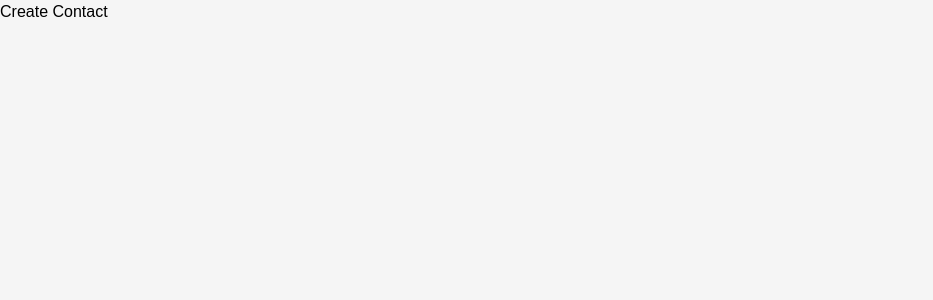
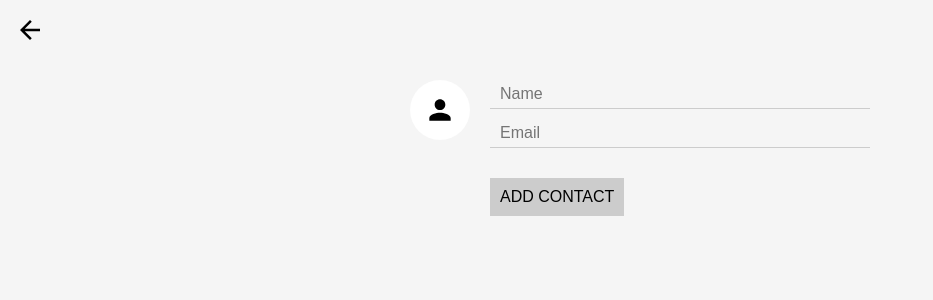
Before and after one commit to gauravsinghaec/FEND-Contacts-App-React, a React (Create React App) app: page /create in a window 1280 px wide. Shown: the top 300 px of the page, without its empty margins (0-933 px from the left). Built offline with nearby package versions, Linux system fonts and the light colour scheme; no server answers.

Commit message:
Add form elements to add contacts.

```diff
--- a/src/CreateContact.js
+++ b/src/CreateContact.js
@@ -1,10 +1,23 @@
 import React, { Component } from 'react';
+import { Link } from 'react-router-dom'
+import ImageInput from './ImageInput';
 
 class CreateContact extends Component{
 	render(){
 	    return (
 	    	<div className='create-contact'>
-	    		Create Contact
+	    		<Link to='/' className='close-create-contact'>Close</Link>
+	    		<form className='create-contact-form'>
+					<ImageInput className='create-contact-avatar-input'
+						name='avararURL'
+						maxHeight={64}
+					/>
+					<div className='create-contact-details'>
+					<input type='text' className='' name='name' placeholder='Name' value=''/>
+					<input type='text' className='' name='email' placeholder='Email' value=''/>
+					<button className='create-contact-button'>Add Contact</button>
+					</div>
+	    		</form>
 	    	</div>
 	    );
 	}
```
